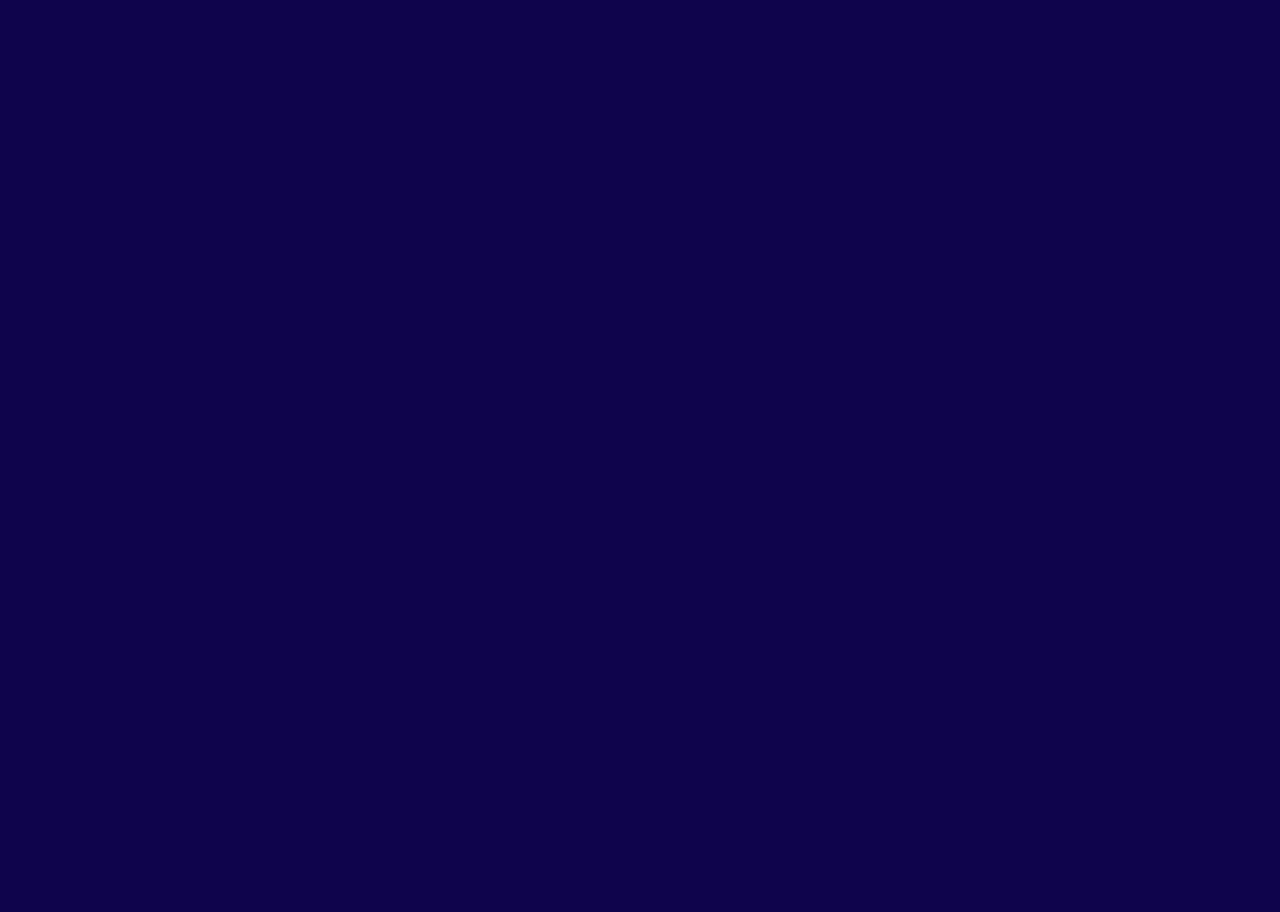
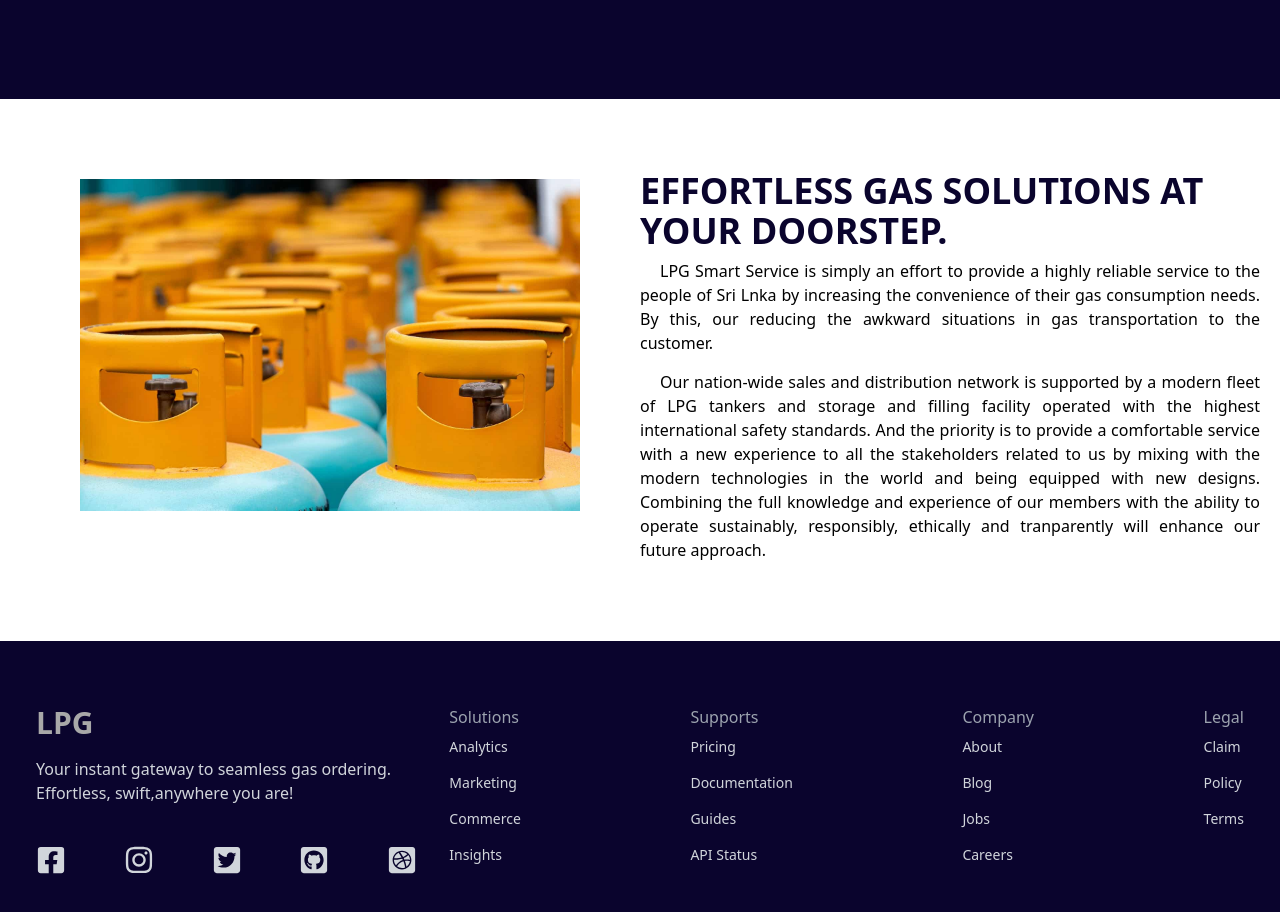
Before and after one commit to Alphy47/lp-gas, a React (Create React App) app: page / in a window 1280 px wide. Shown: the part 802-1714 px from the top of the page. Before the commit the page ends 992 px from the top, so only its background shows below. Built offline with nearby package versions, Linux system fonts and the light colour scheme.

Commit message:
Footer and About

```diff
--- a/src/App.js
+++ b/src/App.js
@@ -1,12 +1,16 @@
 import react from 'react'
 import NavBar from './components/NavBar';
 import Hero from './components/Hero';
+import Intro from './components/Intro';
+import Footer from './components/Footer';
 
 function App() {
   return (
     <div>
      <NavBar />
      <Hero />
+     <Intro />
+     <Footer />
     </div>
   );
 }
--- /dev/null
+++ b/src/components/Footer.jsx
@@ -0,0 +1,66 @@
+import React from 'react'
+import {
+    FaDribbbleSquare,
+    FaFacebookSquare,
+    FaGithubSquare,
+    FaInstagram,
+    FaTwitterSquare,
+} from 'react-icons/fa'
+
+const Footer = () => {
+  return (
+    <div className='max-w-[1240px] mx-auto py-16 px-4 grid lg:grid-cols-3 gap-8 text-gray-300'>
+        <div>
+            <h1 className='w-full text-3xl font-bold text-[#a8a8a8]'>LPG</h1>
+            <p className='py-4'>Your instant gateway to seamless gas ordering. Effortless,
+            swift,anywhere you are!</p>
+            <div className='flex justify-between ms:w-[75%] my-6'>
+                <FaFacebookSquare size={30} />
+                <FaInstagram size={30} />
+                <FaTwitterSquare size={30} />
+                <FaGithubSquare size={30} />
+                <FaDribbbleSquare size={30} />
+            </div>
+        </div>
+        <div className='lg:col-span-2 flex justify-between'>
+            <div>
+                <h6 className='font-medium text-gray-400'>Solutions</h6>
+                <ul>
+                    <li className='py-2 text-sm'>Analytics</li>
+                    <li className='py-2 text-sm'>Marketing</li>
+                    <li className='py-2 text-sm'>Commerce</li>
+                    <li className='py-2 text-sm'>Insights</li>
+                </ul>
+            </div>
+            <div>
+                <h6 className='font-medium text-gray-400'>Supports</h6>
+                <ul>
+                    <li className='py-2 text-sm'>Pricing</li>
+                    <li className='py-2 text-sm'>Documentation</li>
+                    <li className='py-2 text-sm'>Guides</li>
+                    <li className='py-2 text-sm'>API Status</li>
+                </ul>
+            </div>
+            <div>
+                <h6 className='font-medium text-gray-400'>Company</h6>
+                <ul>
+                    <li className='py-2 text-sm'>About</li>
+                    <li className='py-2 text-sm'>Blog</li>
+                    <li className='py-2 text-sm'>Jobs</li>
+                    <li className='py-2 text-sm'>Careers</li>
+                </ul>
+            </div>
+            <div>
+                <h6 className='font-medium text-gray-400'>Legal</h6>
+                <ul>
+                    <li className='py-2 text-sm'>Claim</li>
+                    <li className='py-2 text-sm'>Policy</li>
+                    <li className='py-2 text-sm'>Terms</li>
+                </ul>
+            </div>
+        </div>
+    </div>
+  )
+}
+
+export default Footer
--- a/src/components/Hero.jsx
+++ b/src/components/Hero.jsx
@@ -3,7 +3,7 @@ import React from 'react'
 const Hero = () => {
   return (
     <div className='text-white'>
-        <div className='max-w-[800] mt-[96px] w-full h-screen mx-auto text-center flex flex-col justify-center'>
+        <div className='max-w-[800] mt-[5px] w-full h-screen mx-auto text-center flex flex-col justify-center'>
             <p className='text-[#a8a8a8] font-bold p-2'>Your Quick Solution to Hassle-Free Ordering</p>
             <div>
                 <h1 className='md:text-4xl sm:text-3xl text-2xl font-bold md:py-6'>Igniting Convenience at Your Fingertips.</h1>
--- /dev/null
+++ b/src/components/Intro.jsx
@@ -0,0 +1,32 @@
+import React from 'react'
+import us from '../assests/us.jpg'
+
+const Intro = () => {
+  return (
+    <div className='w-full bg-white py-16 px-4'>
+        <div className='max-w-[1240px] mx-auto grid md:grid-cols-2'>
+            <img className='w-[500px] mx-auto my-4' src={us} alt='/' />
+            <div className='flex flex-col justify-center'>
+                <h1 className='text-[#0a042d] md:text-4xl sm:text-3xl text-2xk font-bold py-2'>EFFORTLESS GAS SOLUTIONS AT YOUR DOORSTEP.</h1>
+                <p className='text-justify' style={{ textAlign: 'justify', textIndent: '20px', marginBottom: '15px' }}>LPG Smart Service is simply an effort to provide a highly reliable service
+                    to the people of Sri Lnka by increasing the convenience of their gas
+                    consumption needs. By this, our reducing the awkward situations in
+                    gas transportation to the customer.
+                </p>
+                <p className='text-justify' style={{ textAlign: 'justify', textIndent: '20px', marginBottom: '15px' }}>Our nation-wide sales and distribution network is supported
+                    by a modern fleet of LPG tankers and storage and filling facility operated with the
+                    highest international safety standards. And the priority is to provide
+                    a comfortable service with a new experience to all the stakeholders
+                    related to us by mixing with the modern technologies in the world
+                    and being equipped with new designs. Combining the full knowledge
+                    and experience of our members with the ability to operate sustainably,
+                    responsibly, ethically and tranparently will enhance our
+                    future approach.
+                </p>
+            </div>
+        </div>
+    </div>
+  )
+};
+
+export default Intro
--- a/src/components/NavBar.jsx
+++ b/src/components/NavBar.jsx
@@ -21,11 +21,11 @@ const NavBar = () => {
         </ul>
 
         <div onClick={handleNav} className='block md:hidden'>
-            {!nav ? <AiOutlineClose size={20}/> : <AiOutlineMenu size={20}/>}
+            {nav ? <AiOutlineClose size={20}/> : <AiOutlineMenu size={20}/>}
 
         </div>
 
-        <div  className={!nav ? 'fixed left-0 top-0 w-[60%] h-full border-r border-r-[#172554] bg-[#787A91] ease-in-out duration-500' : 'fixed left-[-100%]'}>
+        <div  className={nav ? 'fixed left-0 top-0 w-[60%] h-full border-r border-r-[#172554] bg-[#787A91] ease-in-out duration-500' : 'fixed left-[-100%]'}>
             <h1 className='w-full text-3xl font-bold text-[#a8a8a8] m-4'>LPG</h1>
             <ul className='uppercase p-4'>
                 <li className='p-4 border-b border-[#EEEEEE]'>Home</li>
--- a/src/index.css
+++ b/src/index.css
@@ -3,5 +3,5 @@
 @tailwind utilities;
 
 body {
-  background-color: rgb(15, 4, 76);
+  background-color: rgb(10, 4, 45);
 }
```
Also changed, not shown: src/assests/us.jpg (added).
